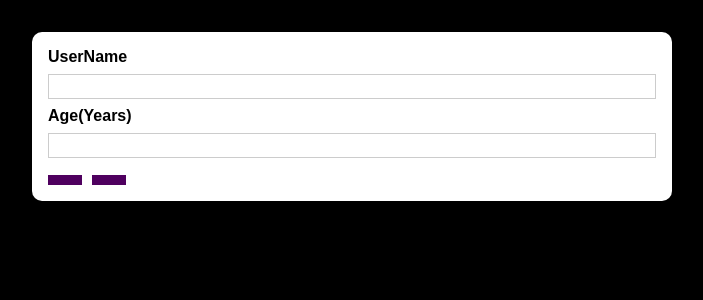
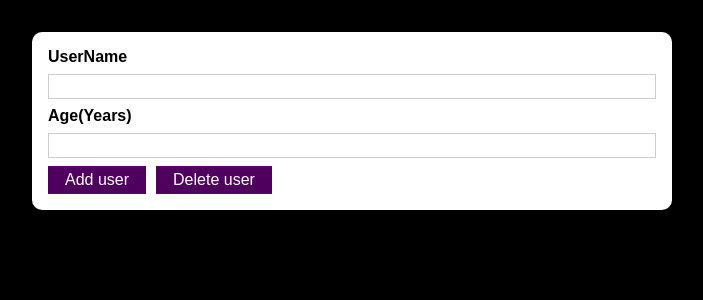
Before and after one commit to MwauStephen/Add-Delete-User, a React (Create React App) app: page / in a window 1280 px wide. Shown: the top 300 px of the page, without its empty margins (288-991 px from the left). Built offline with nearby package versions, Linux system fonts and the light colour scheme.

Commit message:
accepted children props on the button component

```diff
--- a/src/Components/UI/Button.js
+++ b/src/Components/UI/Button.js
@@ -7,7 +7,9 @@ const Button = (props) => {
       className={styles.button}
       type={props.type || "button"}
       onClick={props.onClick}
-    ></button>
+    >
+      {props.children}
+    </button>
   );
 };
 
```
